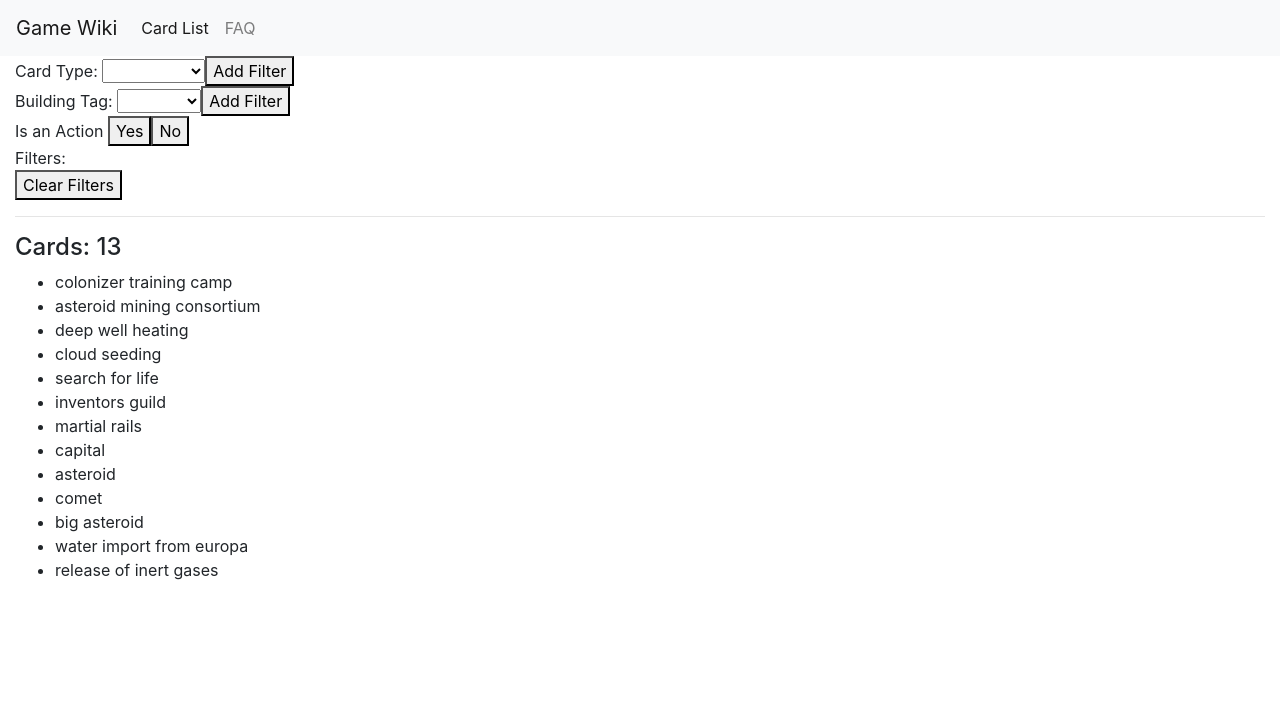
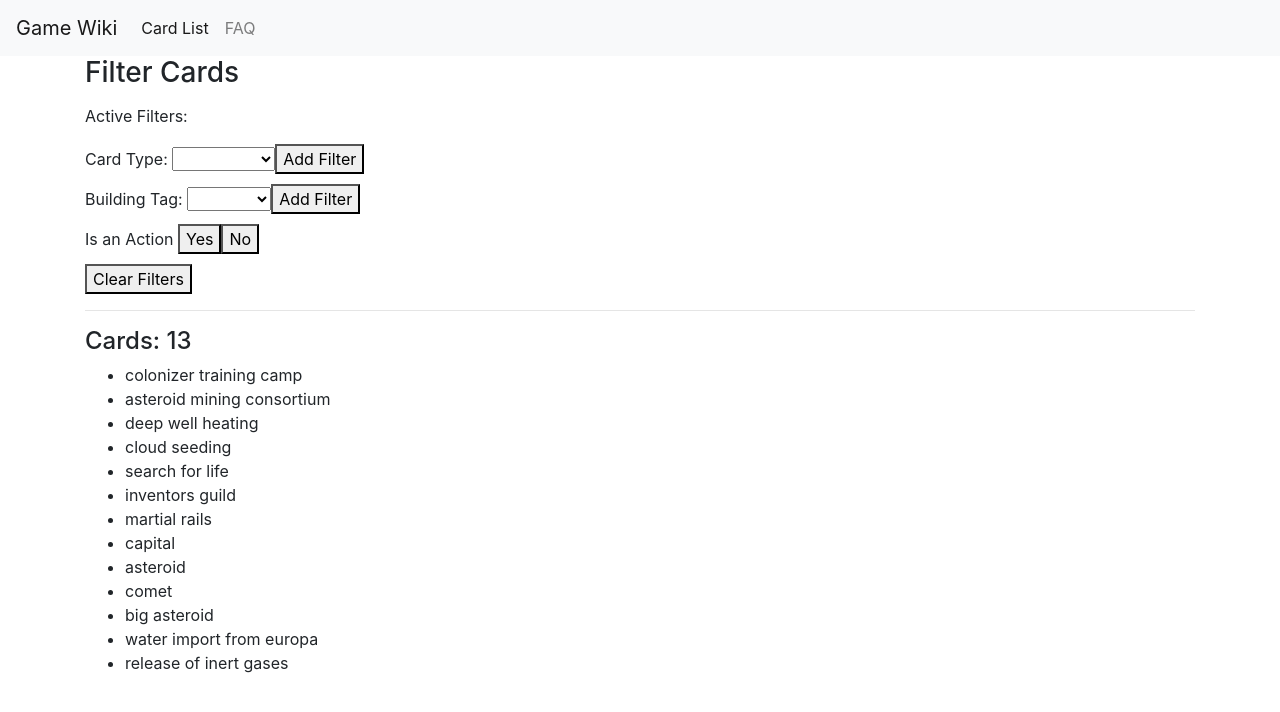
Before and after one commit to ryanechternacht/game-wiki, a Vue app: page / in a window 1280 px wide. Shown: the top 712 px of the page. Built offline with nearby package versions, Linux system fonts and the light colour scheme; what vue-lodash would draw is missing.

Commit message:
Style the filter chip in the card list header

```diff
--- a/src/App.vue
+++ b/src/App.vue
@@ -7,9 +7,6 @@
         type="button"
         data-toggle="collapse"
         data-target="#navbar-options"
-        aria-controls="navbar-options"
-        aria-expanded="false"
-        aria-label="Toggle navigation"
       >
         <span class="navbar-toggler-icon"></span>
       </button>
@@ -25,7 +22,7 @@
       </div>
     </nav>
 
-    <div class="container-fluid">
+    <div class="container">
       <router-view />
     </div>
   </div>
--- a/src/components/FilterChip.vue
+++ b/src/components/FilterChip.vue
@@ -17,6 +17,8 @@ export default {
         return `Has ${this.filter.has.tag}`;
       } else if (this.filter.doesntHave) {
         return `Doesn't Have ${this.filter.doesntHave.tag}`;
+      } else {
+        return "Unknown Filter";
       }
     }
   },
@@ -36,7 +38,6 @@ export default {
   padding: 0 12px;
   border-radius: 16px;
   background-color: #e4e4e4;
-  margin-bottom: 5px;
   margin-right: 5px;
 }
 
@@ -44,5 +45,6 @@ export default {
   padding-left: 5px;
   padding-right: 5px;
   cursor: pointer;
+  font-weight: bolder;
 }
 </style>
--- a/src/components/FilterList.vue
+++ b/src/components/FilterList.vue
@@ -1,15 +1,11 @@
 <template>
-  <div>
-    <div class="filter-list">
-      Filters:
-      <!-- bad key value here -->
+  <div class="inline">
     <filter-chip
       v-for="(f, i) in filters"
       :filter="f"
       :key="i"
       @remove-filter="$emit('remove-filter', i)"
     />
-    </div>
   </div>
 </template>
 
@@ -30,4 +26,7 @@ export default {
 </script>
 
 <style scoped>
+.inline {
+  display: inline;
+}
 </style>
--- a/src/views/CardList.vue
+++ b/src/views/CardList.vue
@@ -1,25 +1,46 @@
 <template>
   <div>
+    <h3>Filter Cards</h3>
+
+    <div class="header-row inline chip-height">
+      Active Filters:
+      <div class="inline">
+        <filter-list :filters="filters" @remove-filter="removeFilter" />
+      </div>
+    </div>
+
+    <div class="header-row">
       <category-filter
         description="Card Type"
         category="type"
         :values="cardTypes"
         @add-filter="addFilter"
       />
+    </div>
+    <div class="header-row">
       <category-filter
         description="Building Tag"
         category="building tag"
         :values="buildingTags"
         @add-filter="addFilter"
       />
+    </div>
+    <div class="header-row">
       <existence-filter description="Is an Action" type="action" @add-filter="addFilter" />
-    <filter-list :filters="filters" @remove-filter="removeFilter" />
+    </div>
+
+    <div class="header-row">
       <button @click="this.clearFilters">Clear Filters</button>
+    </div>
+
     <hr />
+
+    <div>
       <h4>Cards: {{filteredCards.length}}</h4>
       <ul>
         <li v-for="c in filteredCards" :key="c.id">{{c.name}}</li>
       </ul>
+    </div>
   </div>
 </template>
 
@@ -111,3 +132,18 @@ export default {
   }
 };
 </script>
+
+<style scoped>
+.header-row {
+  margin-top: 10px;
+  margin-bottom: 10px;
+}
+
+.inline {
+  display: inline;
+}
+
+.chip-height {
+  line-height: 36px;
+}
+</style>
```
Lines whose indentation alone changed are shown as unchanged.
